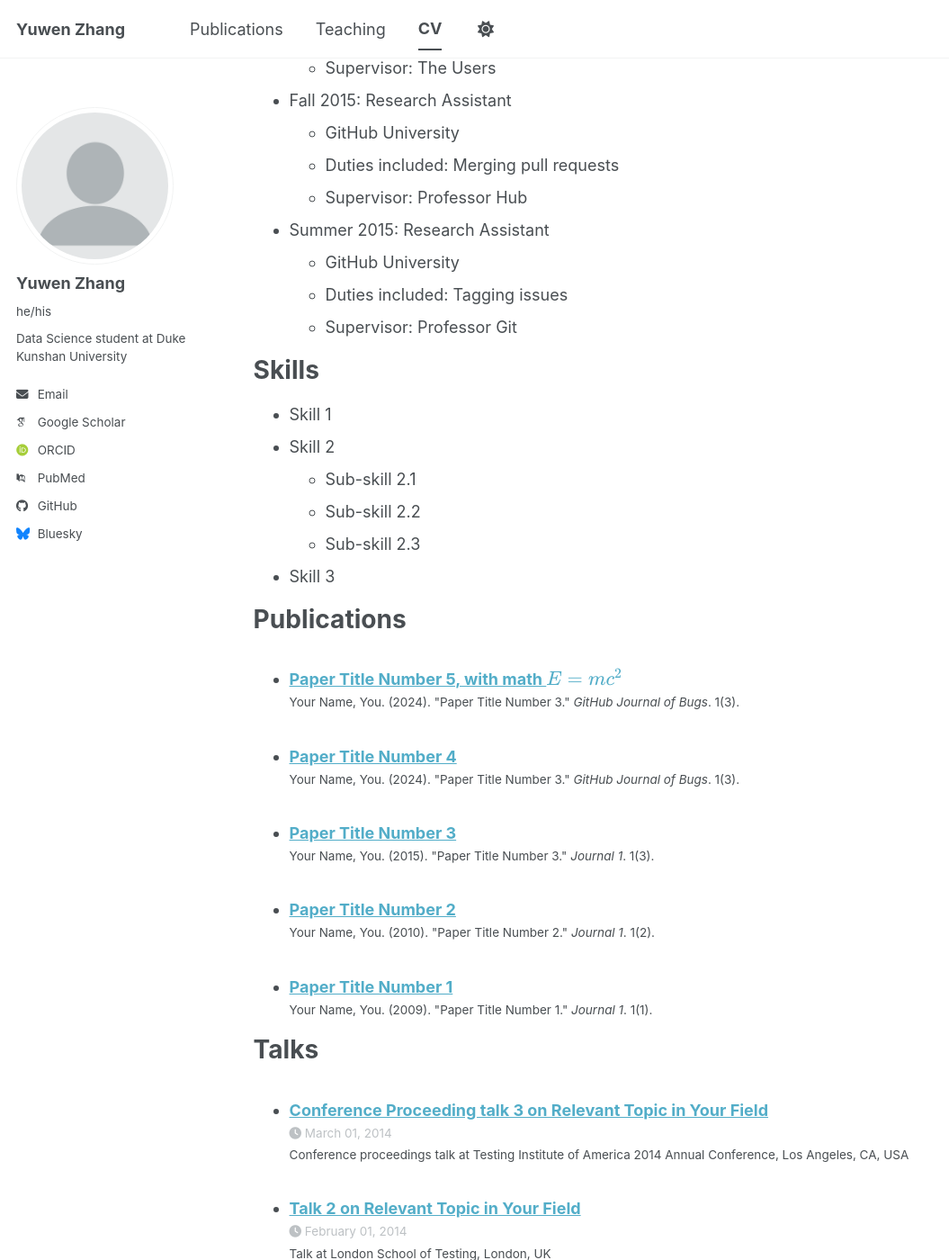
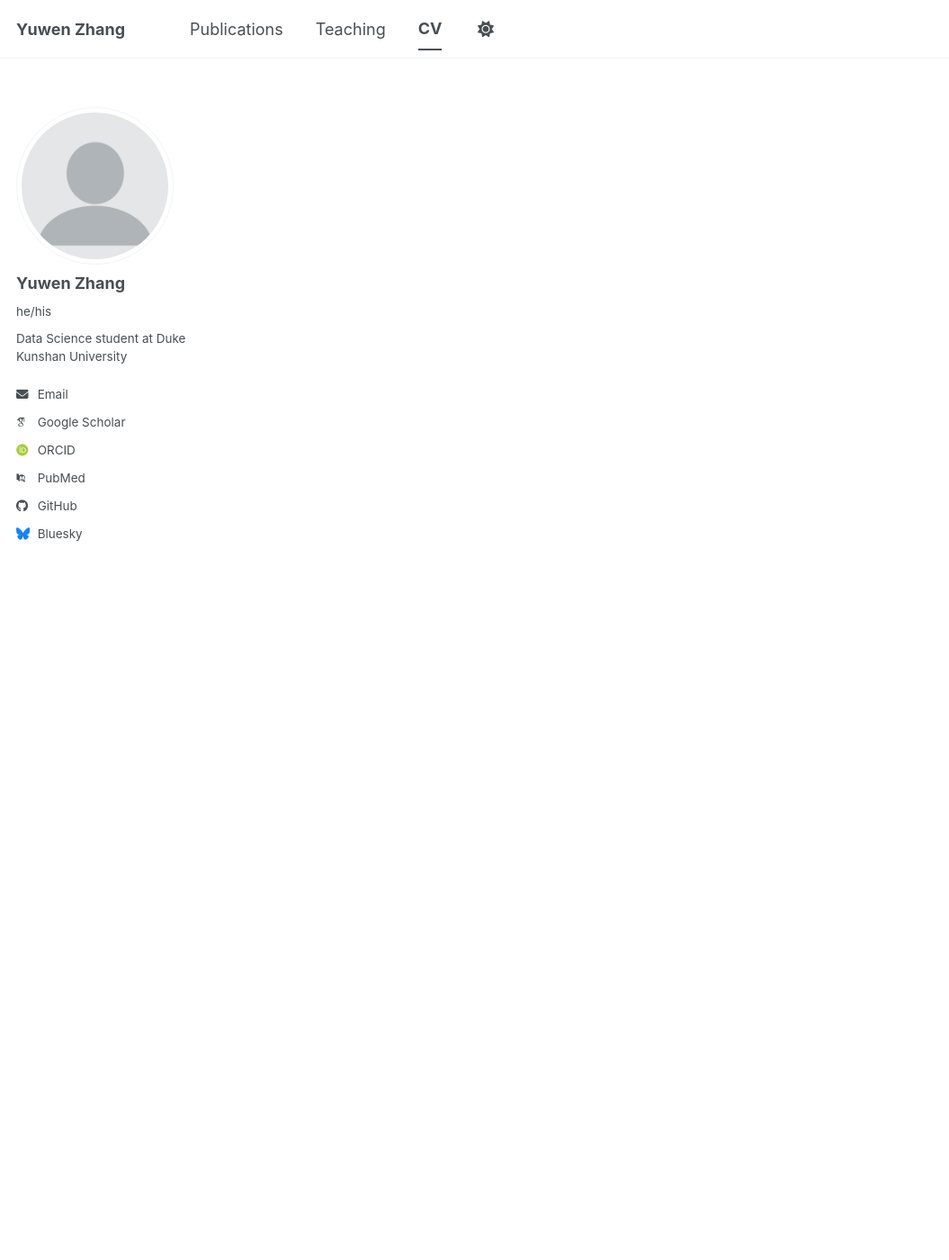
Before and after one commit to YuwenZhang-Peter/YuwenZhang-Peter.github.io, a Jekyll site: the page built from _pages/cv.md, in a window 1280 px wide and 1400 px high, scrolled down 410 px. Shown: the whole window at 90% size, without its empty margins (0-1055 px from the left). Built offline with Jekyll 4.4.1, drawn with Linux system fonts in a browser that asks for light colours; some web fonts are replaced; a script bundle is joined from its source files by our own code; library files that are not in the unit come from our copies; after the commit the page ends 900 px from its top, so only the background shows below that; some of the changed text lies outside the part shown.

Commit message:
Update cv.md

```diff
--- a/_pages/cv.md
+++ b/_pages/cv.md
@@ -7,58 +7,4 @@
   - /resume
 ---
 
-{% include base_path %}
-
-Education
-======
-* Ph.D in Version Control Theory, GitHub University, 2018 (expected)
-* M.S. in Jekyll, GitHub University, 2014
-* B.S. in GitHub, GitHub University, 2012
-
-Work experience
-======
-* Spring 2024: Academic Pages Collaborator
-  * GitHub University
-  * Duties includes: Updates and improvements to template
-  * Supervisor: The Users
-
-* Fall 2015: Research Assistant
-  * GitHub University
-  * Duties included: Merging pull requests
-  * Supervisor: Professor Hub
-
-* Summer 2015: Research Assistant
-  * GitHub University
-  * Duties included: Tagging issues
-  * Supervisor: Professor Git
-
-Skills
-======
-* Skill 1
-* Skill 2
-  * Sub-skill 2.1
-  * Sub-skill 2.2
-  * Sub-skill 2.3
-* Skill 3
-
-Publications
-======
-  <ul>{% for post in site.publications reversed %}
-    {% include archive-single-cv.html %}
-  {% endfor %}</ul>
-
-Talks
-======
-  <ul>{% for post in site.talks reversed %}
-    {% include archive-single-talk-cv.html  %}
-  {% endfor %}</ul>
-
-Teaching
-======
-  <ul>{% for post in site.teaching reversed %}
-    {% include archive-single-cv.html %}
-  {% endfor %}</ul>
-
-Service and leadership
-======
-* Currently signed in to 43 different slack teams
+Coming soon.
```
